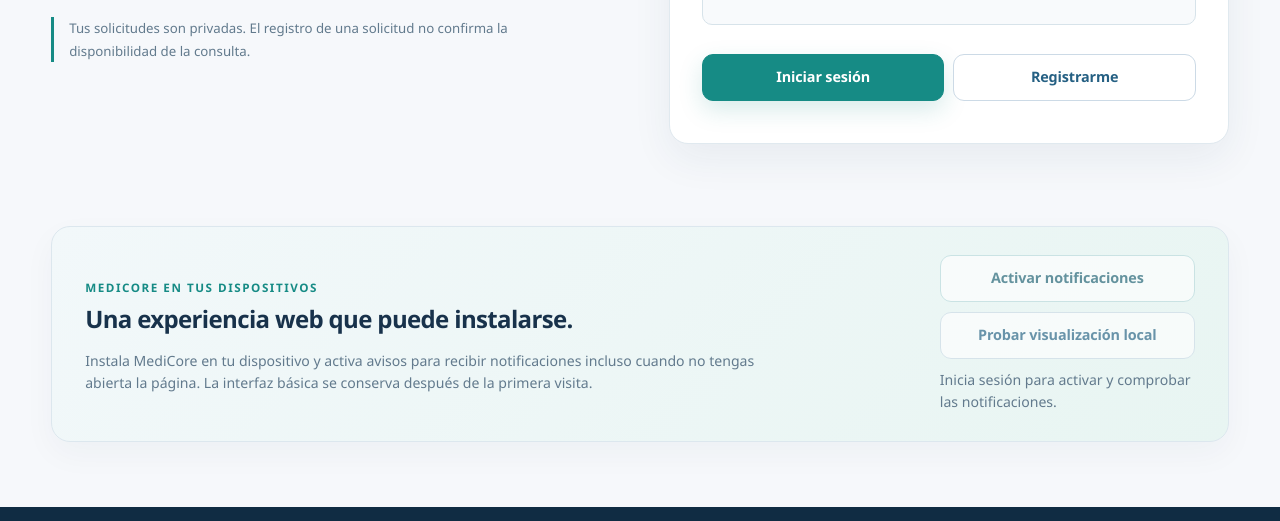
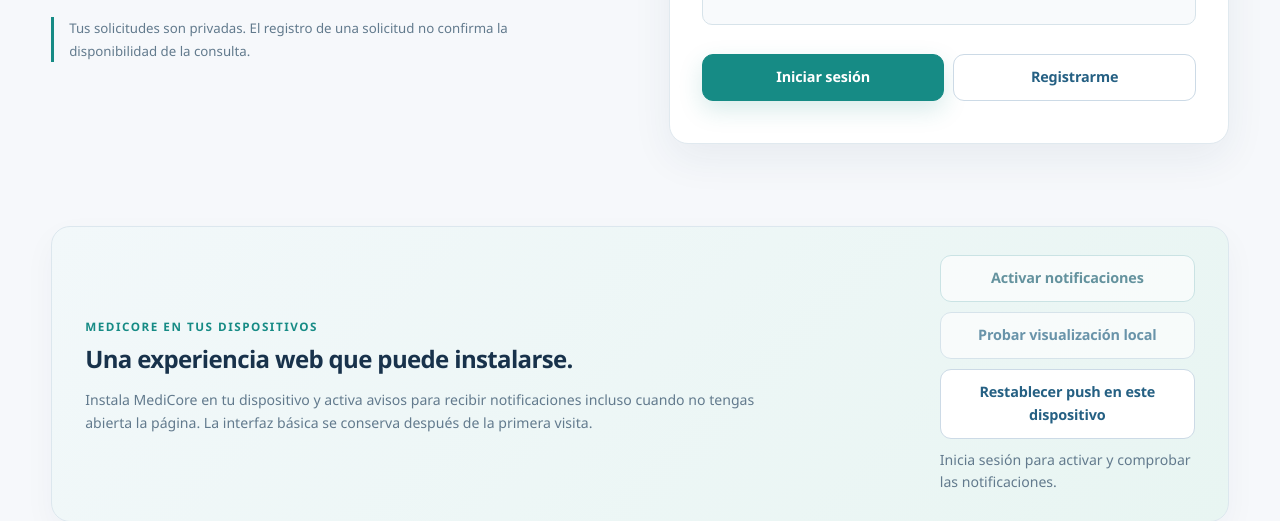
Before and after one commit to Cristofer6u8r/MediCore-AWP, a website: page cuenta.html in a window 1280 px wide. Shown: the part 551-1072 px from the top of the page. Drawn offline with Linux system fonts and the light colour scheme.

Commit message:
Añadir control de renovación de suscripción push por dispositivo

```diff
--- a/cuenta.html
+++ b/cuenta.html
@@ -45,6 +45,7 @@
                         Activar notificaciones
                     </button>
 <button class="button outline" id="notification-local-test" type="button">Probar visualización local</button>
+<button class="button outline" id="notification-reset" type="button">Restablecer push en este dispositivo</button>
                     <p class="notification-help" id="notification-help" aria-live="polite">
                         Activa las notificaciones desde un navegador compatible.
                     </p>
```
